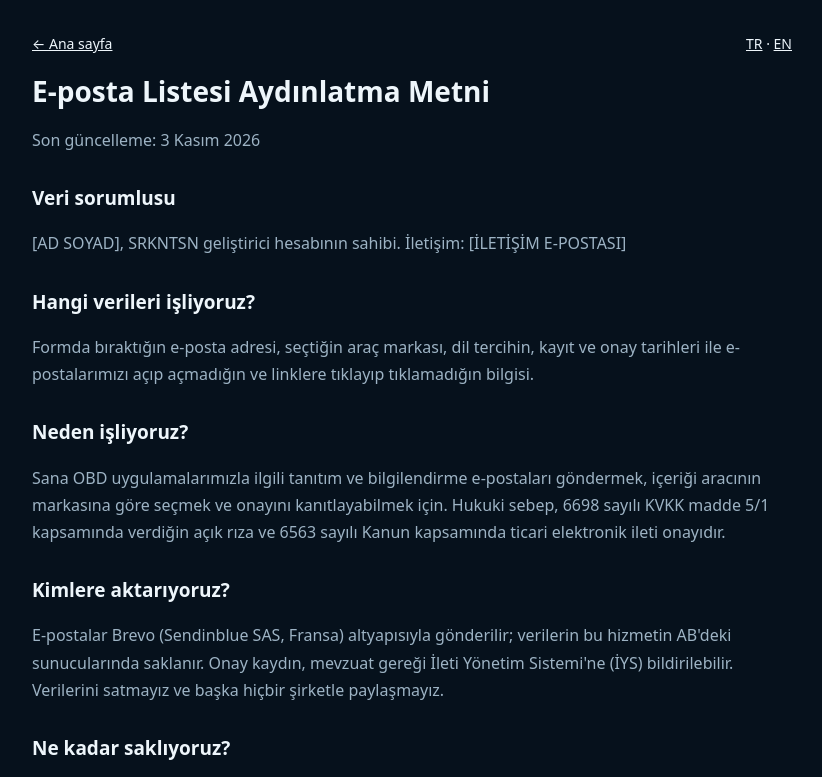
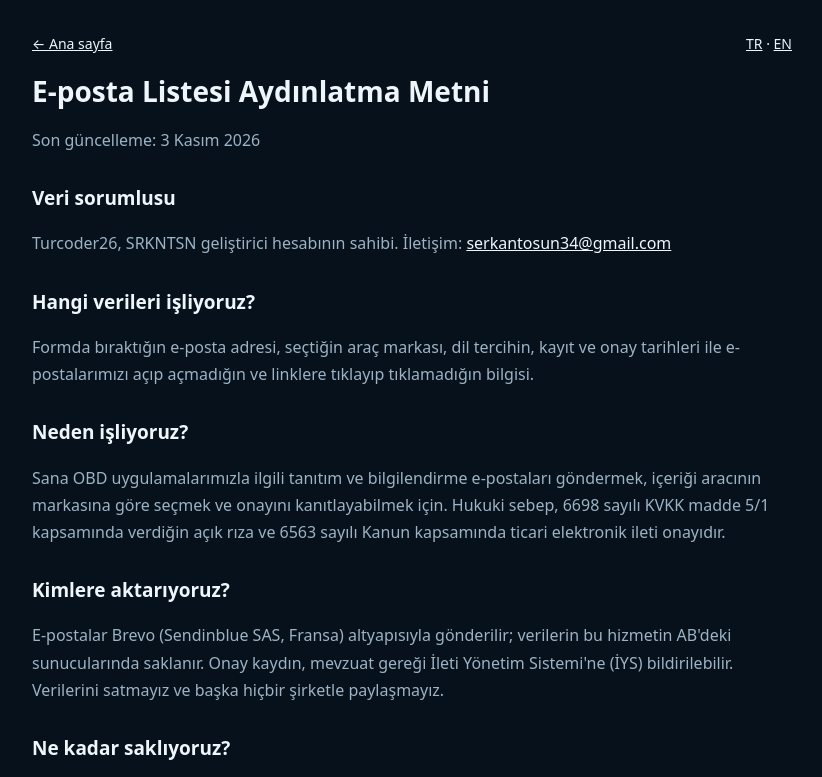
Before and after one commit to srkntsn/srkntsn.github.io, a plain HTML site: page obd/kvkk.html in a window 1280 px wide. Shown: the top 777 px of the page, without its empty margins (228-1050 px from the left). Drawn offline with Linux system fonts and the light colour scheme.

Commit message:
Fill controller name and contact in privacy notice

```diff
--- a/obd/kvkk.html
+++ b/obd/kvkk.html
@@ -29,7 +29,7 @@
     <p>Son güncelleme: 3 Kasım 2026</p>
 
     <h2>Veri sorumlusu</h2>
-    <p>[AD SOYAD], SRKNTSN geliştirici hesabının sahibi. İletişim: [İLETİŞİM E-POSTASI]</p>
+    <p>Turcoder26, SRKNTSN geliştirici hesabının sahibi. İletişim: <a href="mailto:serkantosun34@gmail.com">serkantosun34@gmail.com</a></p>
 
     <h2>Hangi verileri işliyoruz?</h2>
     <p>Formda bıraktığın e-posta adresi, seçtiğin araç markası, dil tercihin, kayıt ve onay tarihleri ile e-postalarımızı açıp açmadığın ve linklere tıklayıp tıklamadığın bilgisi.</p>
@@ -52,7 +52,7 @@
     <p>Last updated: 3 November 2026</p>
 
     <h2>Controller</h2>
-    <p>[FULL NAME], owner of the SRKNTSN developer account. Contact: [CONTACT EMAIL]</p>
+    <p>Turcoder26, owner of the SRKNTSN developer account. Contact: <a href="mailto:serkantosun34@gmail.com">serkantosun34@gmail.com</a></p>
 
     <h2>What we process</h2>
     <p>The email address you enter, the car brand you choose, your language, the sign-up and confirmation dates, and whether you open our emails and click their links.</p>
```
